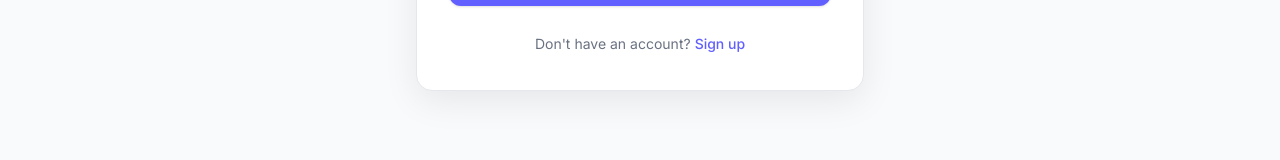
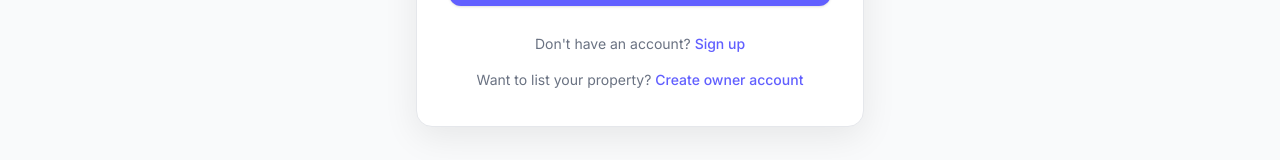
Before and after one commit to adarsh-kumar-dubey-2323/StayNest, a React (Vite) app in the folder frontend/: page /login in a window 1280 px wide. Shown: the part 539-699 px from the top of the page. Built offline with nearby package versions, Linux system fonts and the light colour scheme; no server answers.

Commit message:
Add owner signup entry point on login

```diff
--- a/frontend/src/pages/Login.jsx
+++ b/frontend/src/pages/Login.jsx
@@ -1,10 +1,11 @@
 import React, { useContext, useState } from 'react'
-import { Link, useNavigate } from 'react-router-dom'
+import { Link, useNavigate, useLocation } from 'react-router-dom'
 import { AppContext } from '../context/AppContext'
 import { toast } from 'react-hot-toast'
 
 const Login = () => {
   const navigate = useNavigate()
+  const location = useLocation()
 
   const { setUser, setOwner, setIsAdmin, axios } = useContext(AppContext)
 
@@ -210,13 +211,14 @@ const submitHandler = async (e) => {
               Don't have an account?
 
               <Link
-                to="/signup"
+                to={location.state?.ownerSignup ? "/signup?type=owner" : "/signup"}
                 className="ml-1 font-medium text-indigo-500 transition hover:text-indigo-600 hover:underline"
               >
                 Sign up
               </Link>
 
             </p>
+            <p className="mt-4 text-sm text-gray-500">Want to list your property?<Link to="/signup?type=owner" className="ml-1 font-medium text-indigo-500 hover:underline">Create owner account</Link></p>
 
           </div>
 
```
